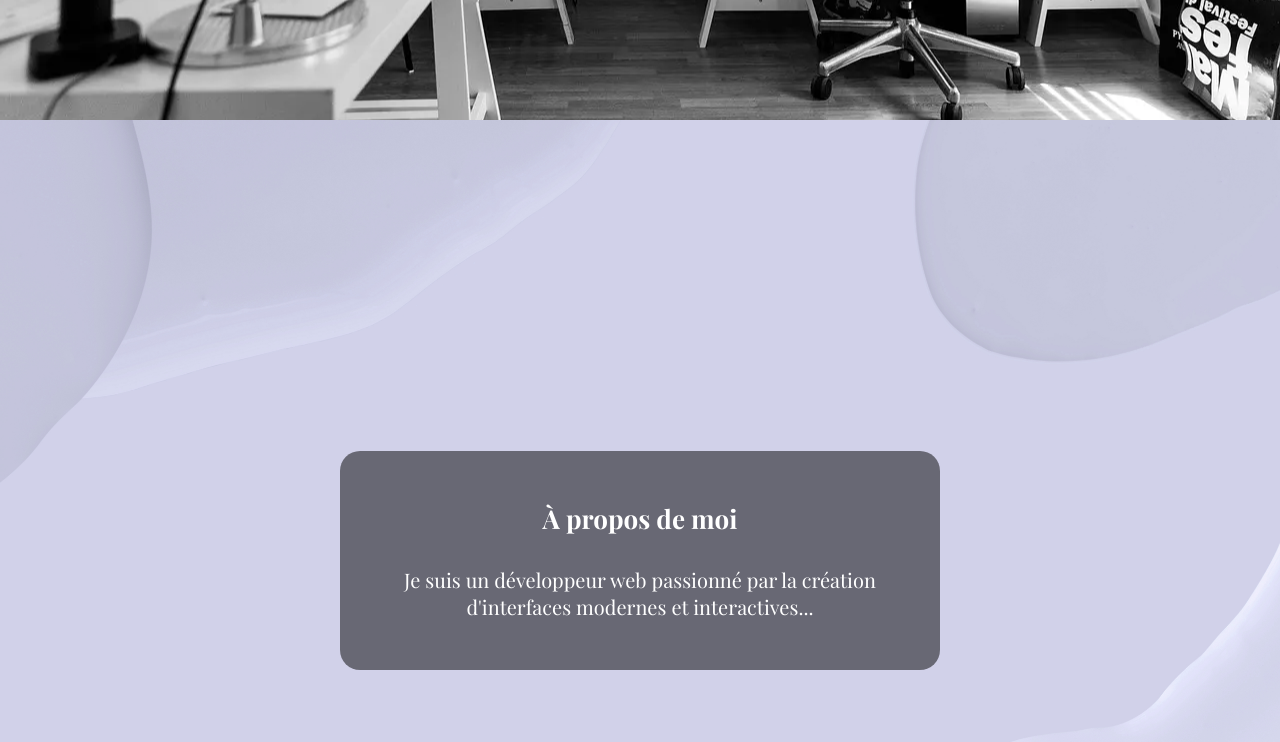
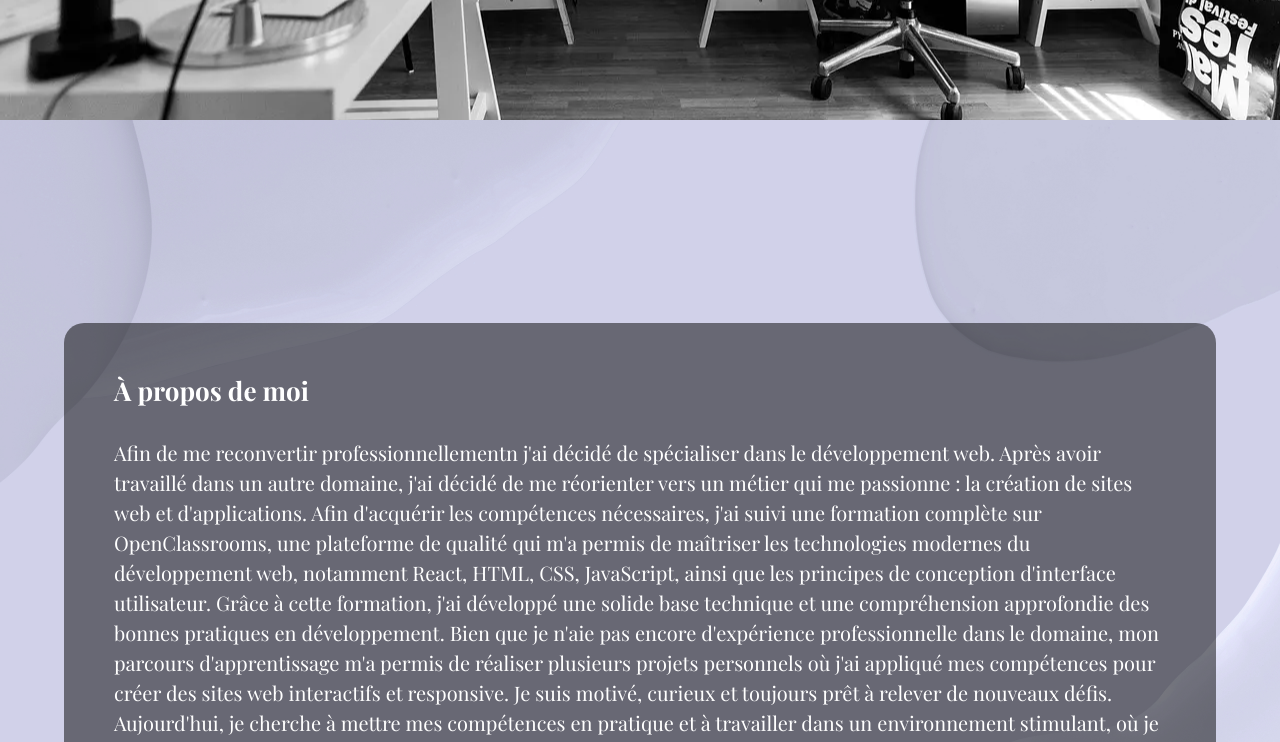
Before and after one commit to jeff397/portfolio, a React (Vite) app in the folder portfolio/: page / in a window 1280 px wide. Shown: the part 680-1422 px from the top of the page. Built offline with nearby package versions, Linux system fonts and the light colour scheme; a web font is replaced by a local one.

Commit message:
mise en page de la présentation

```diff
--- a/portfolio/src/components/About/About.jsx
+++ b/portfolio/src/components/About/About.jsx
@@ -29,8 +29,26 @@ function About() {
       <div className={`about-content ${isVisible ? "rotate" : ""}`}>
         <h3>À propos de moi</h3>
         <p>
-          Je suis un développeur web passionné par la création d'interfaces
-          modernes et interactives...
+          Afin de me reconvertir professionnellementn j'ai décidé de spécialiser
+          dans le développement web. Après avoir travaillé dans un autre
+          domaine, j'ai décidé de me réorienter vers un métier qui me passionne
+          : la création de sites web et d'applications. Afin d'acquérir les
+          compétences nécessaires, j'ai suivi une formation complète sur
+          OpenClassrooms, une plateforme de qualité qui m'a permis de maîtriser
+          les technologies modernes du développement web, notamment React, HTML,
+          CSS, JavaScript, ainsi que les principes de conception d'interface
+          utilisateur. Grâce à cette formation, j'ai développé une solide base
+          technique et une compréhension approfondie des bonnes pratiques en
+          développement. Bien que je n'aie pas encore d'expérience
+          professionnelle dans le domaine, mon parcours d'apprentissage m'a
+          permis de réaliser plusieurs projets personnels où j'ai appliqué mes
+          compétences pour créer des sites web interactifs et responsive. Je
+          suis motivé, curieux et toujours prêt à relever de nouveaux défis.
+          Aujourd'hui, je cherche à mettre mes compétences en pratique et à
+          travailler dans un environnement stimulant, où je pourrais continuer à
+          apprendre et à contribuer à des projets passionnants. Mon objectif est
+          de devenir un développeur web compétent et de construire une carrière
+          durable dans ce domaine.
         </p>
       </div>
     </section>
--- a/portfolio/src/components/About/about.css
+++ b/portfolio/src/components/About/about.css
@@ -1,7 +1,7 @@
 #about {
   width: 100%;
   height: 100vh;
-  padding-top: 80px;
+  padding-top: 130px;
   display: flex;
   justify-content: center;
   align-items: center;
@@ -15,10 +15,9 @@
 
 .about-content {
   padding: 50px;
-  max-width: 600px;
+  width: 90%;
   background: rgba(0, 0, 0, 0.5);
   border-radius: 20px;
-  text-align: center;
   opacity: 0;
   transform: rotate(0deg);
   transition: transform 1s ease, opacity 1s ease;
@@ -36,4 +35,5 @@
 
 .about-content p {
   font-size: 20px;
+  line-height: 1.5;
 }
```
